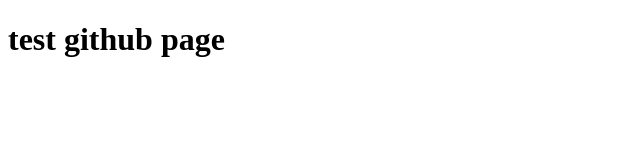
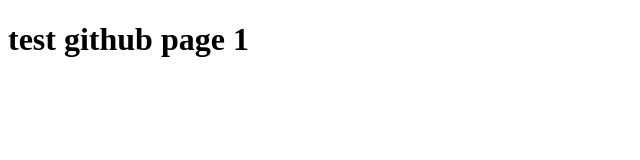
Before and after one commit to giorgi-333/test_page_1, a plain HTML site: page index.html in a window 1280 px wide. Shown: the full height of the page, 0-640 px from the left. Drawn offline with Linux system fonts and the light colour scheme.

Commit message:
Changed text

```diff
--- a/index.html
+++ b/index.html
@@ -7,6 +7,6 @@
     <title>Document</title>
 </head>
 <body>
-    <h1>test github page</h1>
+    <h1>test github page 1</h1>
 </body>
 </html>
```
